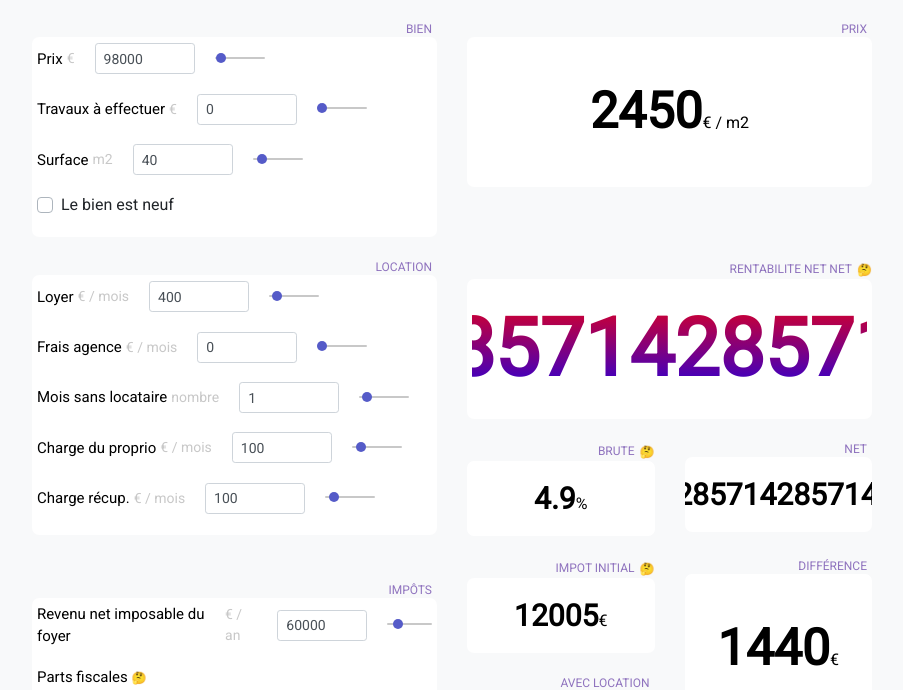
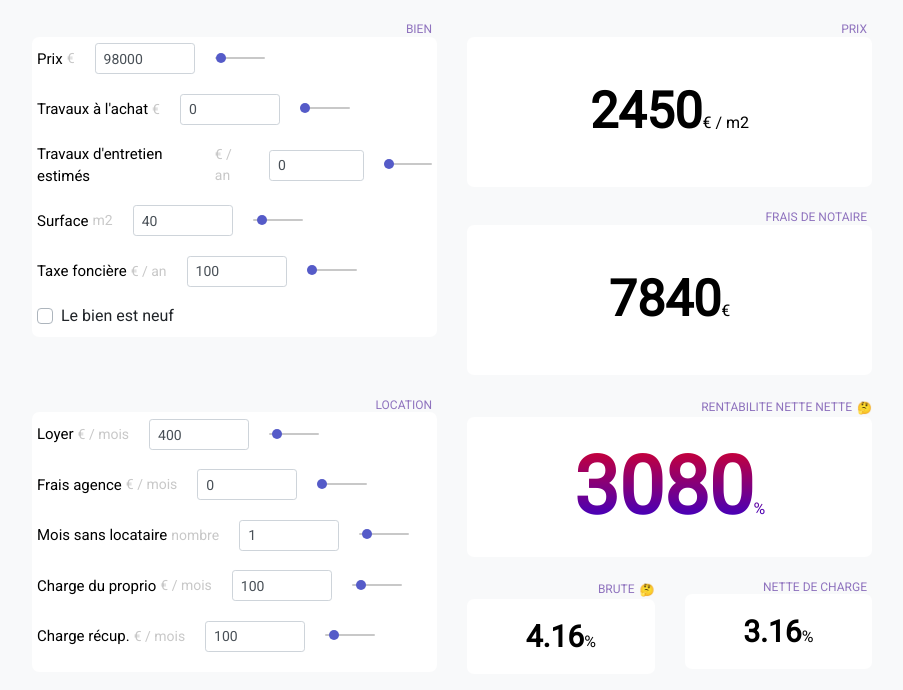
Before and after one commit to holtzy/immo-renta, a Gatsby site: page / in a window 1280 px wide. Shown: the part 49-739 px from the top of the page, without its empty margins (188-1091 px from the left). Built offline with nearby package versions, Linux system fonts and the light colour scheme; Gatsby itself is replaced by a stand-in of ours.

Commit message:
start formulas

```diff
--- a/src/pages/index.tsx
+++ b/src/pages/index.tsx
@@ -12,7 +12,7 @@ import { ColoredNumber } from "../components/ColoredNumber";
 import Layout from "../components/Layout";
 import Spacing from "../components/Spacing";
 import { RentabiliteBruteExplanationModal, RentabiliteNetNetExplanationModal } from "../components/ExplanationModals"
-import { computeAnnualTaxes, computeLoanTable, computeMensuality, computeTotalLoanInterest } from '../utils/mathFormulas'
+import { computeAnnualTaxes, computeMensuality, computeTotalLoanInterest, computeNetNetRentability } from '../utils/mathFormulas'
 
 type InitialState = {
   surface: number;
@@ -24,36 +24,40 @@ type InitialState = {
   ownerMensualFees: number;
   refundableMensualFees: number;
   isHouseBrandNew: boolean;
-  houseBuildingWork: number;
+  initialHouseBuildingWork: number;
+  annualHouseBuildingWork: number;
   netAnnualRevenu: number;
   numberOfFiscalPeople: number;
   loanAmount: number;
   loanLength: number;
   loanRate: number;
+  taxeFonciere: number;
 }
 
 const initialState = {
   surface: 40,
   price: 98000,
   rent: 400,
-  fiscality: "meuble",
+  fiscality: "nonMeubleMicro",
   monthsWithNoRent: 1,
   agencyMensualFee: 0,
   ownerMensualFees: 100,
   refundableMensualFees: 100,
   isHouseBrandNew: false,
-  houseBuildingWork: 0,
+  initialHouseBuildingWork: 0,
+  annualHouseBuildingWork: 0,
   netAnnualRevenu: 60000,
   numberOfFiscalPeople: 2,
   loanAmount: 0,
   loanLength: 20,
-  loanRate: 1.5
+  loanRate: 1.5,
+  taxeFonciere: 100
 }
 
 const fiscalOptions = [
-  { value: 'meuble', label: 'Meublé' },
-  { value: 'nonMeubleMicro', label: 'Non meublé - réel' },
-  { value: 'nonMeubleReel', label: 'Non meublé - micro' }
+  { value: 'meuble', label: 'Meublé non professionel' },
+  { value: 'nonMeubleMicro', label: 'Non meublé - frais réel' },
+  { value: 'nonMeubleReel', label: 'Non meublé - micro-foncier' }
 ]
 
 const numberOfFiscalPeopleOptions =
@@ -97,20 +101,27 @@ const IndexPage = () => {
   }
 
   const pricePerSquareMeter = state.price / state.surface
-  const annualRent = state.rent * 12
+  const annualRent = Number(state.rent) * 12 - state.rent * state.monthsWithNoRent
 
+  const notarialFee = state.isHouseBrandNew ? state.price * 4 / 100 : state.price * 8 / 100
+
+  // Impots
   const initialAnnualTax = computeAnnualTaxes(state.netAnnualRevenu, 1)
-
-  const withLocationAnnualTax = computeAnnualTaxes((state.netAnnualRevenu + annualRent), 1)
+  const loyerImposable = state.fiscality === "nonMeubleMicro" ?
+    annualRent * 0.7 :
+    state.fiscality === "meuble" ?
+      annualRent * 0.5 :
+      annualRent
+  const withLocationAnnualTax = computeAnnualTaxes((state.netAnnualRevenu + loyerImposable), 1)
   const taxSurplus = withLocationAnnualTax - initialAnnualTax
 
-  const rentabiliteBrute = annualRent / state.price * 100
-  const rentabiliteNet = (annualRent - taxSurplus) / state.price * 100
-  const rentabiliteNetNet = (annualRent - taxSurplus) / state.price * 100
+  // Rentabilités
+  const rentabiliteBrute = annualRent / (state.price + state.initialHouseBuildingWork + notarialFee) * 100
+  const rentabiliteNet = (annualRent - 12 * state.agencyMensualFee - 12 * state.ownerMensualFees - state.taxeFonciere) / state.price * 100
+  const rentabiliteNetNet = computeNetNetRentability(state.fiscality, annualRent, taxSurplus)
 
   // Pret
   const mensuality = computeMensuality(state.loanAmount, state.loanLength, state.loanRate)
-  console.log(mensuality)
   const totalPaidBack = mensuality * state.loanLength * 12
   const totalLoanInterests = computeTotalLoanInterest(mensuality, state.loanLength, state.loanAmount)
   const loanInterestPerYear = totalLoanInterests / state.loanLength
@@ -128,7 +139,7 @@ const IndexPage = () => {
         <Row>
           {/* BIEN: INPUT */}
           <Col xs={12} md={6}>
-            <Tile height={200} title={"Bien"}>
+            <Tile height={300} title={"Bien"}>
               <SliderWithTitle
                 title={"Prix"}
                 unit={"€"}
@@ -139,12 +150,20 @@ const IndexPage = () => {
               />
 
               <SliderWithTitle
-                title={"Travaux à effectuer"}
+                title={"Travaux à l'achat"}
                 unit={"€"}
                 min={0}
                 max={200000}
-                onChange={e => updateState('houseBuildingWork', Number(e.target.value))}
-                value={state.houseBuildingWork}
+                onChange={e => updateState('initialHouseBuildingWork', Number(e.target.value))}
+                value={state.initialHouseBuildingWork}
+              />
+              <SliderWithTitle
+                title={"Travaux d'entretien estimés"}
+                unit={"€ / an"}
+                min={0}
+                max={10000}
+                onChange={e => updateState('annualHouseBuildingWork', Number(e.target.value))}
+                value={state.annualHouseBuildingWork}
               />
 
               <SliderWithTitle
@@ -154,6 +173,14 @@ const IndexPage = () => {
                 max={300}
                 onChange={e => updateState('surface', Number(e.target.value))}
                 value={state.surface}
+              />
+              <SliderWithTitle
+                title={"Taxe foncière"}
+                unit={"€ / an"}
+                min={0}
+                max={10000}
+                onChange={e => updateState('taxeFonciere', Number(e.target.value))}
+                value={state.taxeFonciere}
               />
               <Form.Check
                 custom
@@ -171,8 +198,14 @@ const IndexPage = () => {
             <Tile height={150} title={"Prix"} >
               <ClassicNumber value={Math.round(pricePerSquareMeter)} suffix={"€ / m2"} size={50} />
             </Tile>
+            <br />
+            <Tile height={150} title={"Frais de notaire"} >
+              <ClassicNumber value={Math.round(notarialFee)} suffix={"€"} size={50} />
+            </Tile>
           </Col>
         </Row>
+
+
 
         <br />
 
@@ -228,8 +261,8 @@ const IndexPage = () => {
 
           {/* LOCATION: OUTPUT */}
           <Col xs={12} md={6}>
-            <Tile height={140} title={"Rentabilite net net"} explanation={<RentabiliteNetNetExplanationModal />} >
-              <ColoredNumber value={rentabiliteNetNet} suffix={"%"} />
+            <Tile height={140} title={"Rentabilite nette nette"} explanation={<RentabiliteNetNetExplanationModal />} >
+              <ColoredNumber value={Math.round(rentabiliteNetNet * 100) / 100} suffix={"%"} />
             </Tile>
             <br />
             <Row>
@@ -239,8 +272,8 @@ const IndexPage = () => {
                 </Tile>
               </Col>
               <Col xs={12} md={6}>
-                <Tile height={75} title={"Net"} >
-                  <ClassicNumber value={rentabiliteNet} suffix={"%"} size={30} />
+                <Tile height={75} title={"Nette de charge"} >
+                  <ClassicNumber value={Math.round(rentabiliteNet * 100) / 100} suffix={"%"} size={30} />
                 </Tile>
               </Col>
             </Row>
--- a/src/utils/mathFormulas.ts
+++ b/src/utils/mathFormulas.ts
@@ -44,7 +44,11 @@ export const computeTotalLoanInterest = (mensuality: number, loanLength: number,
     return (mensuality * loanLength * 12) - amount
 }
 
+export const computeNetNetRentability = (fiscalityType: string, annualRent: number, taxSurplus: number) => {
 
-export const computeLoanTable = (amount: number, loanLength: number, rate: number) => {
+    // Forbidden if annualRent > 15000
+    if (fiscalityType === "nonMeubleMicro") {
+        return (annualRent * 0.7)
 
+    }
 }
```
